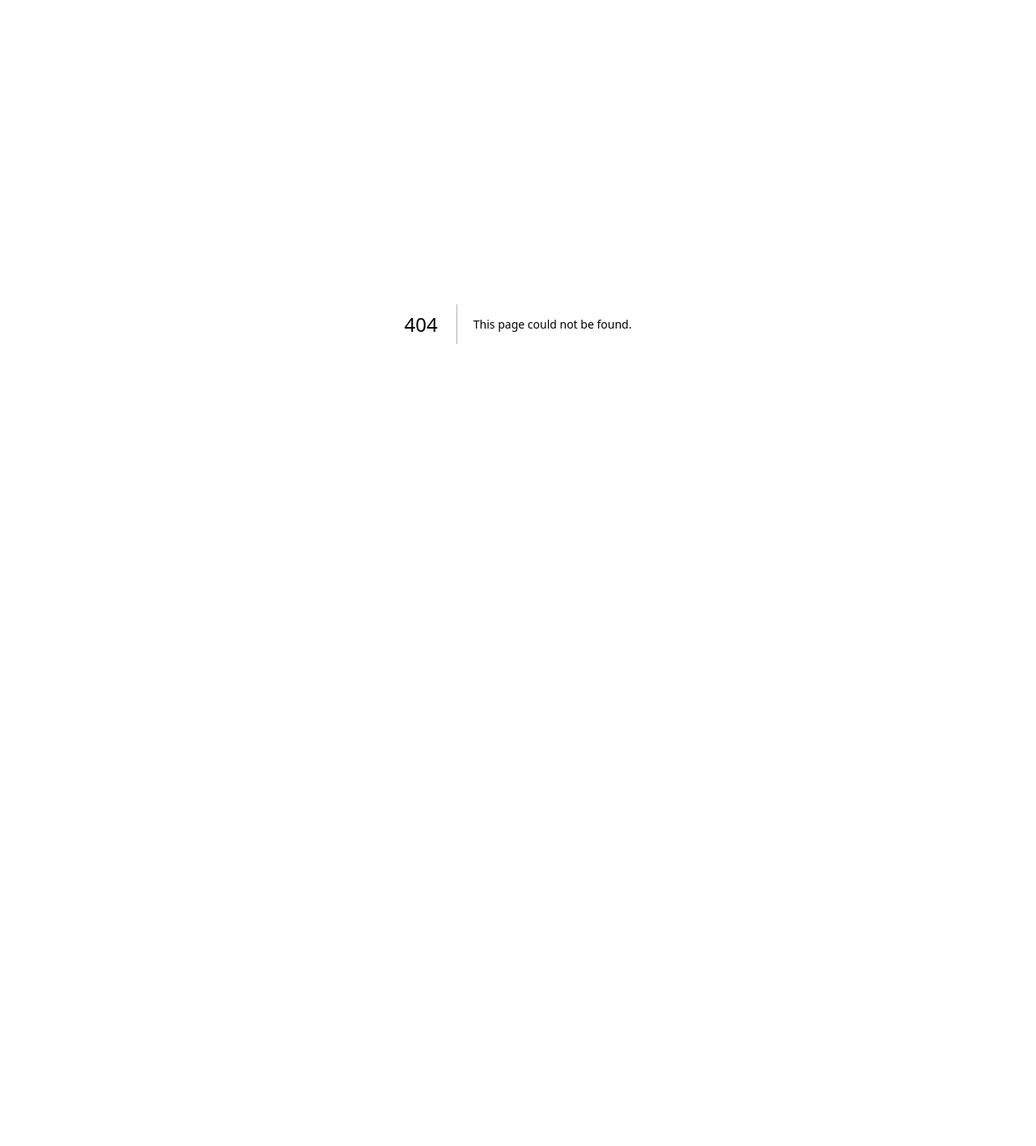
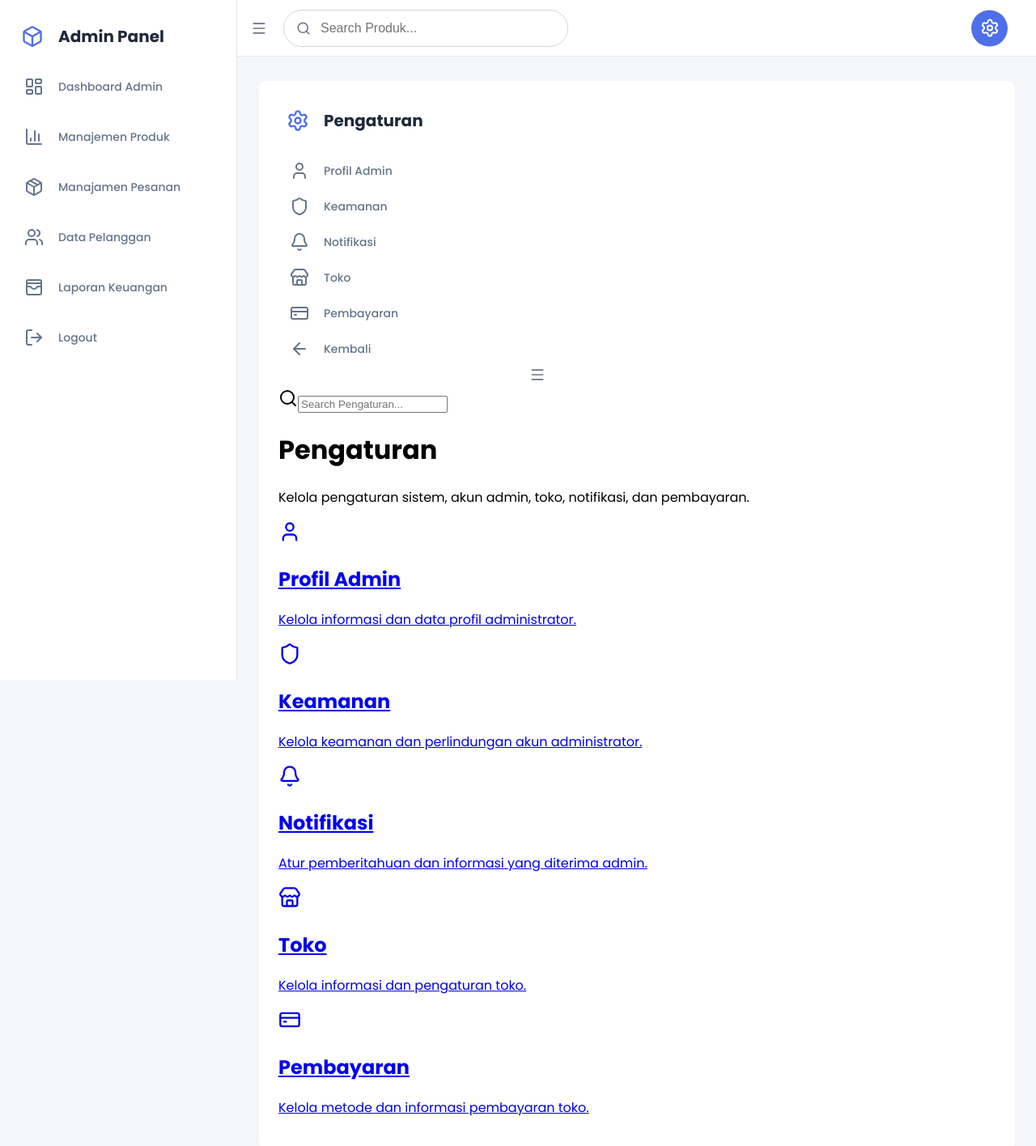
Before and after one commit to mvptra/tentang-rindu-coffee, a Next.js app: page /pengaturan in a window 1280 px wide. Before the commit this address had no page. Shown: the top 1416 px of the page at 81% size. Before the commit the page ends 800 px from the top, so only its background shows below. Built offline with nearby package versions, Linux system fonts and the light colour scheme.

Commit message:
Pindahkan pengaturan ke header admin

```diff
--- a/app/(admin)/layout.css
+++ b/app/(admin)/layout.css
@@ -233,3 +233,121 @@ body {
 .sidebar-collapse .search-admin {
   margin-left: 100px;
 }
+
+/* ========================= */
+/* TOMBOL PENGATURAN HEADER */
+/* ========================= */
+
+.header-admin {
+  position: relative;
+}
+
+.tombol-pengaturan-header {
+  position: absolute;
+
+  right: 35px;
+  top: 50%;
+
+  transform: translateY(-50%);
+
+  width: 45px;
+  height: 45px;
+
+  border: none;
+  border-radius: 50%;
+
+  background: #4F6FE8;
+  color: #FFFFFF;
+
+  display: flex;
+  align-items: center;
+  justify-content: center;
+
+  cursor: pointer;
+
+  transition: 0.3s ease;
+}
+
+.tombol-pengaturan-header:hover {
+  transform: translateY(-50%) scale(1.05);
+}
+
+
+/* ========================= */
+/* PANEL PENGATURAN */
+/* ========================= */
+
+.panel-pengaturan-header {
+  position: absolute;
+
+  top: 70px;
+  right: 25px;
+
+  width: 270px;
+
+  padding: 18px;
+
+  background: #FFFFFF;
+
+  border: 1px solid #E5E7EB;
+
+  border-radius: 16px;
+
+  box-shadow: 0 12px 30px rgba(0, 0, 0, 0.12);
+
+  z-index: 99999;
+}
+
+
+/* ========================= */
+/* JUDUL PANEL */
+/* ========================= */
+
+.judul-panel-pengaturan {
+  display: flex;
+  align-items: center;
+
+  gap: 10px;
+
+  padding-bottom: 15px;
+  margin-bottom: 8px;
+
+  border-bottom: 1px solid #EEEEEE;
+
+  color: #333333;
+
+  font-size: 17px;
+  font-weight: 700;
+}
+
+
+/* ========================= */
+/* ITEM PANEL */
+/* ========================= */
+
+.item-panel-pengaturan {
+  display: flex;
+  align-items: center;
+
+  gap: 12px;
+
+  width: 100%;
+
+  padding: 12px 10px;
+
+  border-radius: 10px;
+
+  color: #526783;
+
+  text-decoration: none;
+
+  font-size: 14px;
+  font-weight: 500;
+
+  transition: 0.2s ease;
+}
+
+.item-panel-pengaturan:hover {
+  background: #F2F5FF;
+  color: #4F6FE8;
+}
--- a/app/(admin)/layout.tsx
+++ b/app/(admin)/layout.tsx
@@ -15,6 +15,11 @@ import {
   Settings,
   LogOut,
   Menu,
+  CreditCard,
+  Shield,
+  Bell,
+  Store,
+  User,
   Search
 } from "lucide-react";
 
@@ -29,6 +34,61 @@ export default function LayoutAdmin({
   children: React.ReactNode;
 }) {
   const [sidebarKecil, setSidebarKecil] = useState(false);
+  const [pengaturanBuka, setPengaturanBuka] = useState(false);
+
+   <button
+    className="tombol-pengaturan-header"
+    onClick={() => setPengaturanBuka(!pengaturanBuka)}
+  >
+    <Settings size={24} />
+  </button>
+
+  {pengaturanBuka && (
+    <div className="panel-pengaturan-header">
+
+
+      <Link
+        href="/pengaturan/profil"
+        className="item-panel-pengaturan"
+      >
+        <User size={20} />
+        <span>Profil Admin</span>
+      </Link>
+
+      <Link
+        href="/pengaturan/keamanan"
+        className="item-panel-pengaturan"
+      >
+        <Shield size={20} />
+        <span>Keamanan</span>
+      </Link>
+
+      <Link
+        href="/pengaturan/notifikasi"
+        className="item-panel-pengaturan"
+      >
+        <Bell size={20} />
+        <span>Notifikasi</span>
+      </Link>
+
+      <Link
+        href="/pengaturan/toko"
+        className="item-panel-pengaturan"
+      >
+        <Store size={20} />
+        <span>Toko</span>
+      </Link>
+
+      <Link
+        href="/pengaturan/pembayaran"
+        className="item-panel-pengaturan"
+      >
+        <CreditCard size={20} />
+        <span>Pembayaran</span>
+      </Link>
+
+    </div>
+  )}
 
   return (
     <div className= {`halaman-admin   ${
@@ -69,11 +129,6 @@ export default function LayoutAdmin({
             Laporan Keuangan
           </Link>
 
-          <Link href="/pengaturan" className="item-menu">
-           <Settings />
-            Pengaturan
-          </Link>
-
           <Link href="/" className="item-menu keluar">
           <LogOut />
             Logout
@@ -96,6 +151,64 @@ export default function LayoutAdmin({
           <Search />
           <input type="text" placeholder="Search Produk..." />
         </div>
+
+         <button
+    className="tombol-pengaturan-header"
+    onClick={() => setPengaturanBuka(!pengaturanBuka)}
+  >
+    <Settings size={24} />
+  </button>
+
+  {pengaturanBuka && (
+    <div className="panel-pengaturan-header">
+
+      <div className="judul-panel-pengaturan">
+        <Settings size={22} />
+        <span>Pengaturan</span>
+      </div>
+
+      <Link
+        href="/pengaturan/profil"
+        className="item-panel-pengaturan"
+      >
+        <User size={20} />
+        <span>Profil Admin</span>
+      </Link>
+
+      <Link
+        href="/pengaturan/keamanan"
+        className="item-panel-pengaturan"
+      >
+        <Shield size={20} />
+        <span>Keamanan</span>
+      </Link>
+
+      <Link
+        href="/pengaturan/notifikasi"
+        className="item-panel-pengaturan"
+      >
+        <Bell size={20} />
+        <span>Notifikasi</span>
+      </Link>
+
+      <Link
+        href="/pengaturan/toko"
+        className="item-panel-pengaturan"
+      >
+        <Store size={20} />
+        <span>Toko</span>
+      </Link>
+
+      <Link
+        href="/pengaturan/pembayaran"
+        className="item-panel-pengaturan"
+      >
+        <CreditCard size={20} />
+        <span>Pembayaran</span>
+      </Link>
+
+    </div>
+  )}
         </div>
 
       <div className="rectangle-admin">
--- /dev/null
+++ b/app/(admin)/pengaturan/page.tsx
@@ -0,0 +1,114 @@
+"use client";
+
+import "./layout.css";
+import Link from "next/link";
+import {
+  User,
+  Shield,
+  Bell,
+  Store,
+  CreditCard,
+} from "lucide-react";
+
+export default function Pengaturan() {
+  return (
+    <div className="halaman-utama-pengaturan">
+
+      <div className="judul-halaman-pengaturan">
+        <h1>Pengaturan</h1>
+        <p>
+          Kelola pengaturan sistem, akun admin, toko, notifikasi, dan pembayaran.
+        </p>
+      </div>
+
+      <div className="daftar-pengaturan">
+
+        <Link
+          href="/pengaturan/profil"
+          className="kartu-pengaturan"
+        >
+          <div className="ikon-pengaturan">
+            <User size={28} />
+          </div>
+
+          <div className="isi-kartu-pengaturan">
+            <h2>Profil Admin</h2>
+            <p>
+              Kelola informasi dan data profil administrator.
+            </p>
+          </div>
+        </Link>
+
+
+        <Link
+          href="/pengaturan/keamanan"
+          className="kartu-pengaturan"
+        >
+          <div className="ikon-pengaturan">
+            <Shield size={28} />
+          </div>
+
+          <div className="isi-kartu-pengaturan">
+            <h2>Keamanan</h2>
+            <p>
+              Kelola keamanan dan perlindungan akun administrator.
+            </p>
+          </div>
+        </Link>
+
+
+        <Link
+          href="/pengaturan/notifikasi"
+          className="kartu-pengaturan"
+        >
+          <div className="ikon-pengaturan">
+            <Bell size={28} />
+          </div>
+
+          <div className="isi-kartu-pengaturan">
+            <h2>Notifikasi</h2>
+            <p>
+              Atur pemberitahuan dan informasi yang diterima admin.
+            </p>
+          </div>
+        </Link>
+
+
+        <Link
+          href="/pengaturan/toko"
+          className="kartu-pengaturan"
+        >
+          <div className="ikon-pengaturan">
+            <Store size={28} />
+          </div>
+
+          <div className="isi-kartu-pengaturan">
+            <h2>Toko</h2>
+            <p>
+              Kelola informasi dan pengaturan toko.
+            </p>
+          </div>
+        </Link>
+
+
+        <Link
+          href="/pengaturan/pembayaran"
+          className="kartu-pengaturan"
+        >
+          <div className="ikon-pengaturan">
+            <CreditCard size={28} />
+          </div>
+
+          <div className="isi-kartu-pengaturan">
+            <h2>Pembayaran</h2>
+            <p>
+              Kelola metode dan informasi pembayaran toko.
+            </p>
+          </div>
+        </Link>
+
+      </div>
+
+    </div>
+  );
+}
```
